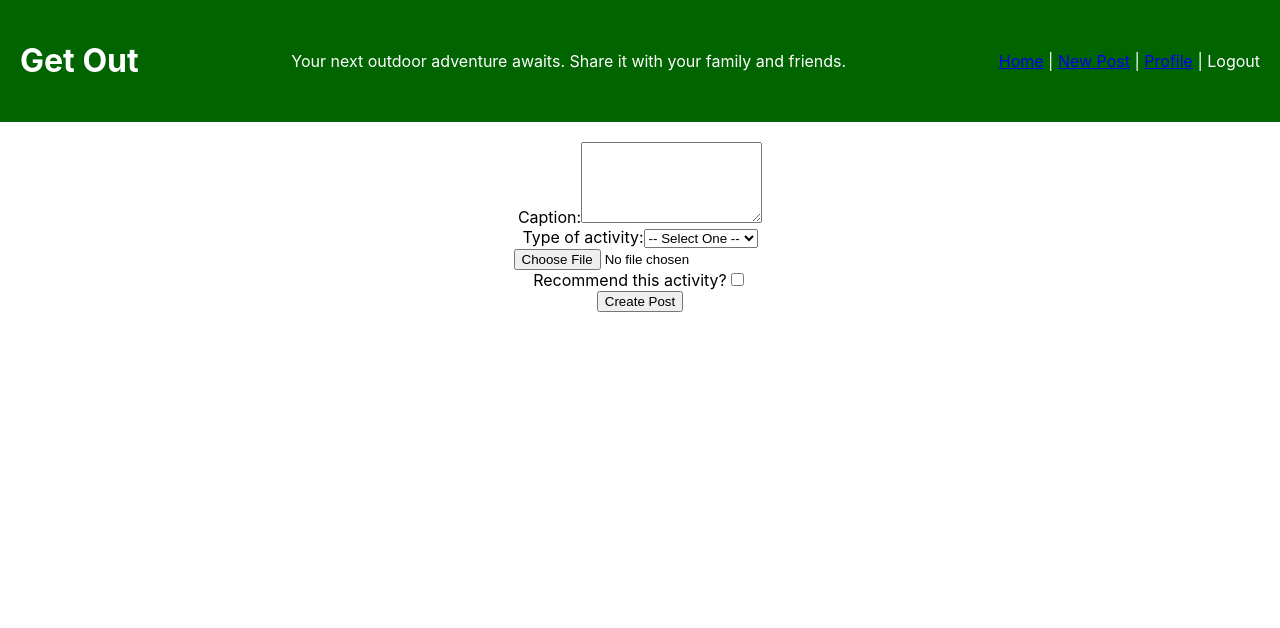
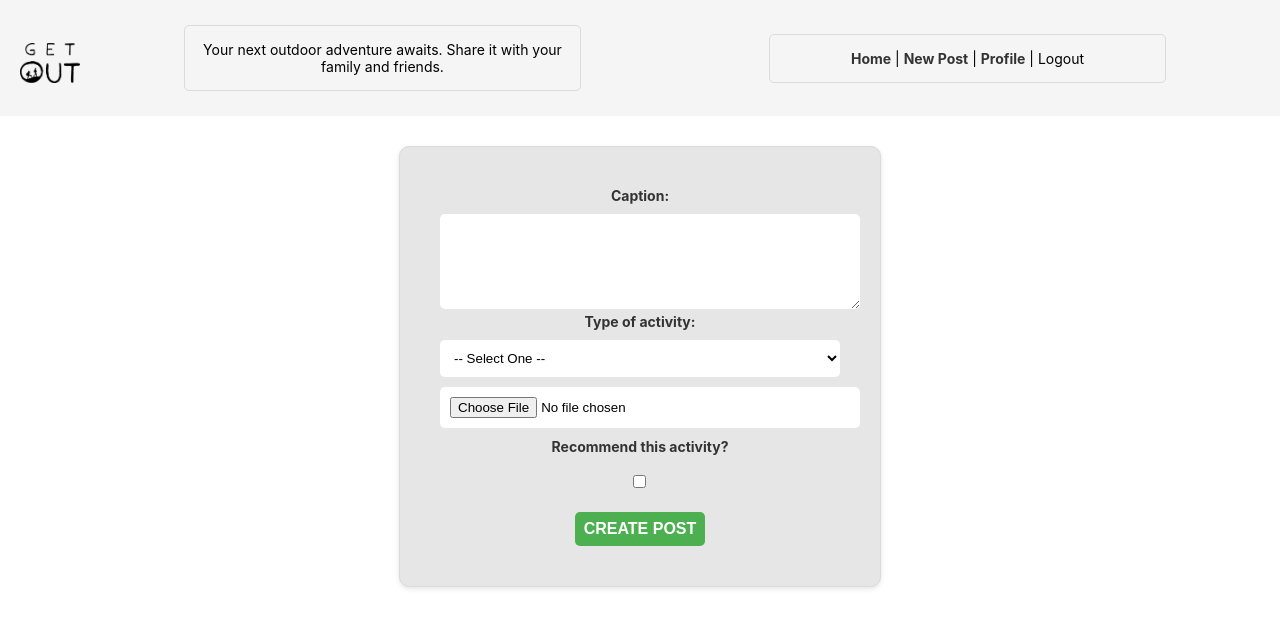
Before and after one commit to 0xhenrychen/coding-dojo-group-project, a React (Create React App) app in the folder client/: page /post/new in a window 1280 px wide. Shown: the top 628 px of the page. Built offline with nearby package versions, Linux system fonts and the light colour scheme; no server answers.

Commit message:
updated styling for the log in, registration and create post page

```diff
--- a/client/src/App.css
+++ b/client/src/App.css
@@ -1,3 +1,3 @@
 .App {
-  text-align: center;
+	text-align: center;
 }
--- a/client/src/components/CreatePost.js
+++ b/client/src/components/CreatePost.js
@@ -1,67 +1,80 @@
 // 5/17 - Henry - Create one post function is working. Jessica is working on the React side but I wanted to include this code just in case I need it to test the backend/login and registration. We still need to do styling (Alexandra).
 
-import React, {useState} from 'react';
-import axios from 'axios';
-import {useNavigate} from 'react-router-dom';
+import React, { useState } from "react";
+import axios from "axios";
+import { useNavigate } from "react-router-dom";
+import "./cssComponents/CreatePost.css";
 
 const CreatePost = (props) => {
-    const navigate = useNavigate()
+	const navigate = useNavigate();
 
 	const [post, setPost] = useState({
 		postCaption: "",
 		postType: "",
 		postRecommend: false,
-            image: null
-        })
+		image: null,
+	});
 
-    const [errors, setErrors] = useState({})
+	const [errors, setErrors] = useState({});
 	const [selectedImage, setSelectedImage] = useState(null);
 
 	const changeHandler = (e) => {
-        if(e.target.name === "postRecommend") {
-            setPost({...post, postRecommend: !post.postRecommend})
+		if (e.target.name === "postRecommend") {
+			setPost({ ...post, postRecommend: !post.postRecommend });
+		} else {
+			setPost({ ...post, [e.target.name]: e.target.value });
 		}
-        else {
-            setPost({...post, [e.target.name]: e.target.value})
-        }
-    }
+	};
 
 	const imgHandler = (e) => {
 		const imgSrc = URL.createObjectURL(e.target.files[0]);
-        setPost({...post, [e.target.name]: imgSrc});
-    }
+		setPost({ ...post, [e.target.name]: imgSrc });
+	};
 
 	const submitHandler = (e) => {
 		e.preventDefault();
 		console.log(post.postCaption);
-        axios.post('http://localhost:8000/api/newpost', post, {withCredentials: true})
+		axios
+			.post("http://localhost:8000/api/newpost", post, {
+				withCredentials: true,
+			})
 			.then((res) => {
 				console.log(res);
-                navigate('/home');
+				navigate("/home");
 			})
 			.catch((err) => {
 				console.log(err.response.data.errors);
 				setErrors(err.response.data.errors);
-            })
-    }
+			});
+	};
 
 	return (
 		<div>
-            <div>
-                <form onSubmit = {submitHandler}>
+			<div className="form-container">
+				<form onSubmit={submitHandler}>
 					<div>
 						<div>
 							<label htmlFor="postCaption">Caption:</label>
-                            <textarea id="post-caption" rows="5" cols="20" name = "postCaption" onChange = {changeHandler} value = {post.postCaption} />
-                            {
-                                errors.postCaption ?
-                                <p className = "text-danger">{errors.postCaption.message}</p> :
-                                null
-                            }
+							<textarea
+								id="post-caption"
+								rows="5"
+								cols="20"
+								name="postCaption"
+								onChange={changeHandler}
+								value={post.postCaption}
+							/>
+							{errors.postCaption ? (
+								<p className="text-danger">{errors.postCaption.message}</p>
+							) : null}
 						</div>
 						<div>
 							<label htmlFor="post-type">Type of activity:</label>
-                            <select id="post-type" name = "postType" onChange = {changeHandler} value = {post.postType}>
+							<select
+								id="post-type"
+								name="postType"
+								onChange={changeHandler}
+								value={post.postType}
+							>
 								<option value="">-- Select One --</option>
 								<option value="Hiking">Hiking</option>
 								<option value="Camping">Camping</option>
@@ -70,11 +83,9 @@ const CreatePost = (props) => {
 								<option value="Biking">Biking</option>
 								<option value="Other">Other</option>
 							</select>
-                            {
-                                errors.postType ?
-                                <p className = "text-danger">{errors.postType.message}</p> :
-                                null
-                            }
+							{errors.postType ? (
+								<p className="text-danger">{errors.postType.message}</p>
+							) : null}
 						</div>
 						<div>
 							{selectedImage && (
@@ -88,29 +99,28 @@ const CreatePost = (props) => {
 									<button onClick={() => setSelectedImage(null)}>Remove</button>
 								</div>
 							)}
-                        <input
-                            type="file"
-                            name="image"
-                            onChange={imgHandler}
-                        />
+							<input type="file" name="image" onChange={imgHandler} />
 						</div>
 						<div>
 							<label>Recommend this activity?</label>
-                            <input type="checkbox" name="postRecommend" onChange = {changeHandler} value={post.postRecommend} />
-                            {
-                                errors.postRecommend ?
-                                <p className = "text-danger">{errors.postRecommend.message}</p> :
-                                null
-                            }
+							<input
+								type="checkbox"
+								name="postRecommend"
+								onChange={changeHandler}
+								value={post.postRecommend}
+							/>
+							{errors.postRecommend ? (
+								<p className="text-danger">{errors.postRecommend.message}</p>
+							) : null}
 						</div>
 						<div>
-                            <input type = "submit" value = "Create Post" />
+							<input type="submit" value="Create Post" />
 						</div>
 					</div>
 				</form>
 			</div>
 		</div>
 	);
-}
+};
 
 export default CreatePost;
--- a/client/src/components/DisplayNav.js
+++ b/client/src/components/DisplayNav.js
@@ -1,47 +1,58 @@
 // 5/17 - Henry - Added a navigation component to show up at the top of every other component, i.e. "page". Jessica is working on the React side but I wanted to include this code just in case I need it to test the backend/login and registration. We still need to do styling (Alexandra).
 
-import React, {useEffect, useState} from 'react';
-import { useNavigate, Link, useLocation } from 'react-router-dom';
-import axios from 'axios';
+import React, { useEffect, useState } from "react";
+import { useNavigate, Link, useLocation } from "react-router-dom";
+import axios from "axios";
+import "./cssComponents/DisplayNav.css";
 
 const DisplayNav = (props) => {
-
 	const location = useLocation();
 	const navigate = useNavigate();
 	const [user, setUser] = useState({});
 
 	useEffect(() => {
-        axios.get(`http://localhost:8000/api/loggedInUser`, {withCredentials: true})
+		axios
+			.get(`http://localhost:8000/api/loggedInUser`, { withCredentials: true })
 			.then((response) => {
 				console.log(response);
 				setUser(response.data);
 			})
 			.catch((error) => {
 				console.log(error);
-            })
-    })
+			});
+	});
 
 	const logout = () => {
-        axios.post('http://localhost:8000/api/logout', {}, {withCredentials: true})
+		axios
+			.post("http://localhost:8000/api/logout", {}, { withCredentials: true })
 			.then((res) => {
-                navigate('/')
+				navigate("/");
 			})
 			.catch((err) => {
-            console.log(err)
-        })
-    }
+				console.log(err);
+			});
+	};
 
-    if(location.pathname === "/" || location.pathname === "/register") {
-    return null
+	if (location.pathname === "/" || location.pathname === "/register") {
+		return null;
 	}
 
 	return (
-        <div style={{display: "flex", justifyContent: "space-between", alignItems: "center", backgroundColor: "darkgreen", color: "white", padding: "20px", marginBottom: "20px"}}>
-            <h1>Get Out</h1>
-            <p>Your next outdoor adventure awaits. Share it with your family and friends.</p>
-            <p><Link to={'/home'}>Home</Link> | <Link to='/post/new'>New Post</Link> | <Link to={`/profile/${user._id}`}>Profile</Link> | <span onClick={logout}>Logout</span></p>
+		<div className="navbar-container">
+			<div className="logo-container">
+				<img className="logo" src="/get-out-logo.png" alt="App Logo" />
+			</div>
+			<p>
+				Your next outdoor adventure awaits. Share it with your family and
+				friends.
+			</p>
+			<p>
+				<Link to={"/home"}>Home</Link> | <Link to="/post/new">New Post</Link> |{" "}
+				<Link to={`/profile/${user._id}`}>Profile</Link> |{" "}
+				<span onClick={logout}>Logout</span>
+			</p>
 		</div>
 	);
-}
+};
 
 export default DisplayNav;
--- a/client/src/components/LoginUser.js
+++ b/client/src/components/LoginUser.js
@@ -1,67 +1,80 @@
 // 5/17 - Henry - This is the component for an existing user to log in. Confirmed it's working. Jessica, please use as you see fit.
 
-import React, {useState} from 'react';
-import axios from 'axios';
-import {useNavigate, Link} from 'react-router-dom';
+import React, { useState } from "react";
+import axios from "axios";
+import { useNavigate, Link } from "react-router-dom";
+import "./cssComponents/LoginUser.css";
 
 const LoginUser = (props) => {
-    const navigate = useNavigate()
+	const navigate = useNavigate();
 
 	const [user, setUser] = useState({
 		email: "",
-            password: ""
-        })
+		password: "",
+	});
 
-    const [errors, setErrors] = useState({})
+	const [errors, setErrors] = useState({});
 
 	const changeHandler = (e) => {
-        setUser({...user, [e.target.name]: e.target.value})
-    }
+		setUser({ ...user, [e.target.name]: e.target.value });
+	};
 
 	const submitHandler = (e) => {
 		e.preventDefault();
-        axios.post('http://localhost:8000/api/login', user, {withCredentials: true})
+		axios
+			.post("http://localhost:8000/api/login", user, { withCredentials: true })
 			.then((res) => {
 				console.log(res);
-                navigate('/home');
+				navigate("/home");
 			})
 			.catch((err) => {
 				console.log(err);
 				setErrors(err.response.data.errors);
-            })
-    }
+			});
+	};
 
 	return (
 		<div>
-            <form onSubmit = {submitHandler}>
-                <div>
+			<div className="logo-container">
+				<img className="logo" src="/get-out-logo.png" alt="App Logo" />
+			</div>
+			<form onSubmit={submitHandler}>
+				<div className="container">
 					<h2>Login:</h2>
 					<div>
 						<label htmlFor="email">Email:</label>
-                        <input type="email" name = "email" onChange = {changeHandler} value = {user.email} />
-                        {
-                            errors.email ?
-                            <p className = "text-danger">{errors.email.message}</p> :
-                            null
-                        }
+						<input
+							type="email"
+							name="email"
+							onChange={changeHandler}
+							value={user.email}
+						/>
+						{errors.email ? (
+							<p className="text-danger">{errors.email.message}</p>
+						) : null}
 					</div>
 					<div>
 						<label htmlFor="password">Password:</label>
-                        <input type="password" name = "password" onChange = {changeHandler} value = {user.password} />
-                        {
-                            errors.password ?
-                            <p className = "text-danger">{errors.password.message}</p> :
-                            null
-                        }
+						<input
+							type="password"
+							name="password"
+							onChange={changeHandler}
+							value={user.password}
+						/>
+						{errors.password ? (
+							<p className="text-danger">{errors.password.message}</p>
+						) : null}
 					</div>
 					<div>
-                        <input type = "submit" value = "Login" />
+						<input type="submit" value="Login" />
 					</div>
 				</div>
 			</form>
-            <p>Don't have an account? <Link to={'/register'}>Register</Link></p>
+			<p>
+				Don't have an account? <Link to={"/register"}>Register</Link>
+			</p>
 		</div>
 	);
-}
+};
 
 export default LoginUser;
--- a/client/src/components/RegisterUser.js
+++ b/client/src/components/RegisterUser.js
@@ -1,11 +1,12 @@
 // 5/17 - Henry - This is the component for a new user to register. Confirmed it's working. Jessica, please use as you see fit.
 
-import React, {useState} from 'react';
-import axios from 'axios';
-import {useNavigate, Link} from 'react-router-dom';
+import React, { useState } from "react";
+import axios from "axios";
+import { useNavigate, Link } from "react-router-dom";
+import "./cssComponents/RegisterUser.css";
 
 const RegisterUser = (props) => {
-    const navigate = useNavigate()
+	const navigate = useNavigate();
 	const [selectedImage, setSelectedImage] = useState(null);
 
 	const [user, setUser] = useState({
@@ -17,90 +18,114 @@ const RegisterUser = (props) => {
 		confirmPassword: "",
 		image: null,
 		posts: [],
-        })
+	});
 
-    const [errors, setErrors] = useState({})
+	const [errors, setErrors] = useState({});
 
 	const changeHandler = (e) => {
-        setUser({...user, [e.target.name]: e.target.value})
-    }
+		setUser({ ...user, [e.target.name]: e.target.value });
+	};
 
 	const imgHandler = (e) => {
 		const imgSrc = URL.createObjectURL(e.target.files[0]);
-        setUser({...user, [e.target.name]: imgSrc});
-    }
+		setUser({ ...user, [e.target.name]: imgSrc });
+	};
 
 	const submitHandler = (e) => {
 		e.preventDefault();
-        axios.post('http://localhost:8000/api/register', user, {withCredentials: true})
+		axios
+			.post("http://localhost:8000/api/register", user, {
+				withCredentials: true,
+			})
 			.then((res) => {
 				console.log(res);
-                navigate('/home');
+				navigate("/home");
 			})
 			.catch((err) => {
 				console.log(err);
 				setErrors(err.response.data.errors);
-            })
-    }
+			});
+	};
 
 	return (
 		<div>
-            <form onSubmit = {submitHandler}>
-                <div>
+			<div className="logo-container">
+				<img className="logo" src="/get-out-logo.png" alt="App Logo" />
+			</div>
+			<form onSubmit={submitHandler}>
+				<div className="container">
 					<h2>Register:</h2>
 					<div>
 						<label htmlFor="firstName">First Name:</label>
-                        <input type="text" name = "firstName" onChange = {changeHandler} value = {user.firstName} />
-                        {
-                            errors.firstName ?
-                            <p className = "text-danger">{errors.firstName.message}</p> :
-                            null
-                        }
+						<input
+							type="text"
+							name="firstName"
+							onChange={changeHandler}
+							value={user.firstName}
+						/>
+						{errors.firstName ? (
+							<p className="text-danger">{errors.firstName.message}</p>
+						) : null}
 					</div>
 					<div>
 						<label htmlFor="lastName">Last Name:</label>
-                        <input type="text" name = "lastName" onChange = {changeHandler} value = {user.lastName} />
-                        {
-                            errors.lastName ?
-                            <p className = "text-danger">{errors.lastName.message}</p> :
-                            null
-                        }
+						<input
+							type="text"
+							name="lastName"
+							onChange={changeHandler}
+							value={user.lastName}
+						/>
+						{errors.lastName ? (
+							<p className="text-danger">{errors.lastName.message}</p>
+						) : null}
 					</div>
 					<div>
 						<label htmlFor="username">Username:</label>
-                        <input type="text" name = "username" onChange = {changeHandler} value = {user.username} />
-                        {
-                            errors.username ?
-                            <p className = "text-danger">{errors.username.message}</p> :
-                            null
-                        }
+						<input
+							type="text"
+							name="username"
+							onChange={changeHandler}
+							value={user.username}
+						/>
+						{errors.username ? (
+							<p className="text-danger">{errors.username.message}</p>
+						) : null}
 					</div>
 					<div>
 						<label htmlFor="email">Email:</label>
-                        <input type="email" name = "email" onChange = {changeHandler} value = {user.email} />
-                        {
-                            errors.email ?
-                            <p className = "text-danger">{errors.email.message}</p> :
-                            null
-                        }
+						<input
+							type="email"
+							name="email"
+							onChange={changeHandler}
+							value={user.email}
+						/>
+						{errors.email ? (
+							<p className="text-danger">{errors.email.message}</p>
+						) : null}
 					</div>
 					<div>
 						<label htmlFor="password">Password:</label>
-                        <input type="password" name = "password" onChange = {changeHandler} value = {user.password} />
-                        {
-                            errors.password ?
-                            <p className = "text-danger">{errors.password.message}</p> :
-                            null
-                        }
+						<input
+							type="password"
+							name="password"
+							onChange={changeHandler}
+							value={user.password}
+						/>
+						{errors.password ? (
+							<p className="text-danger">{errors.password.message}</p>
+						) : null}
 					</div>
 					<div>
 						<label htmlFor="confirmPassword">Confirm Password:</label>
-                        <input type="password" name = "confirmPassword" onChange = {changeHandler} value = {user.confirmPassword} />
-                        {
-                            errors.confirmPassword ?
-                            <p className = "text-danger">{errors.confirmPassword.message}</p> :
-                            null
-                        }
+						<input
+							type="password"
+							name="confirmPassword"
+							onChange={changeHandler}
+							value={user.confirmPassword}
+						/>
+						{errors.confirmPassword ? (
+							<p className="text-danger">{errors.confirmPassword.message}</p>
+						) : null}
 					</div>
 					<div>
 						<label htmlFor="image">Profile Picture:</label>
@@ -115,20 +140,18 @@ const RegisterUser = (props) => {
 								<button onClick={() => setSelectedImage(null)}>Remove</button>
 							</div>
 						)}
-                        <input
-                            type="file"
-                            name="image"
-                            onChange={imgHandler}
-                        />
+						<input type="file" name="image" onChange={imgHandler} />
 					</div>
 					<div>
-                        <input type = "submit" value = "Create Account" />
+						<input type="submit" value="Create Account" />
 					</div>
 				</div>
 			</form>
-            <p>Already have an account? <Link to={'/'}>Log in</Link></p>
+			<p>
+				Already have an account? <Link to={"/"}>Log in</Link>
+			</p>
 		</div>
 	);
-}
+};
 
 export default RegisterUser;
--- /dev/null
+++ b/client/src/components/cssComponents/CreatePost.css
@@ -0,0 +1,84 @@
+.form-container {
+	max-width: 400px;
+	margin: 0 auto;
+	margin-top: 30px;
+	padding: 40px;
+	background-color: #e6e6e6;
+	border-radius: 10px;
+	box-shadow: 0 2px 5px rgba(0, 0, 0, 0.1);
+}
+
+.form-container label {
+	display: block;
+	margin-bottom: 10px;
+	font-weight: bold;
+	color: #333;
+}
+
+.form-container textarea,
+.form-container select,
+.form-container input[type="file"] {
+	width: 100%;
+	padding: 10px;
+	border: none;
+	border-radius: 5px;
+	background-color: white;
+	font-family: Arial, sans-serif;
+}
+
+.form-container input[type="file"] {
+	margin-top: 10px;
+	cursor: pointer;
+}
+
+.form-container input[type="checkbox"] {
+	margin-top: 10px;
+	margin-right: 5px;
+}
+
+.form-container input[type="submit"] {
+	margin-top: 20px;
+	background-color: #4caf50;
+	color: #fff;
+	border: none;
+	border-radius: 5px;
+	font-weight: bold;
+	text-transform: uppercase;
+	transition: background-color 0.3s ease;
+}
+
+.form-container input[type="submit"]:hover {
+	background-color: #45a049;
+}
+
+.error-message {
+	color: #ff0000;
+	font-size: 14px;
+	margin-top: 5px;
+}
+
+.remove-image-button {
+	display: inline-block;
+	padding: 6px 10px;
+	background-color: #ff0000;
+	color: #fff;
+	border: none;
+	border-radius: 5px;
+	cursor: pointer;
+	font-size: 12px;
+	font-weight: bold;
+	text-transform: uppercase;
+	letter-spacing: 1px;
+	transition: background-color 0.3s ease;
+}
+
+.remove-image-button:hover {
+	background-color: #e60000;
+}
+
+@media (max-width: 768px) {
+	.form-container {
+		max-width: 100%;
+		padding: 20px;
+	}
+}
--- /dev/null
+++ b/client/src/components/cssComponents/DisplayNav.css
@@ -0,0 +1,22 @@
+.navbar-container {
+	display: flex;
+	justify-content: space-between;
+	align-items: center;
+	background-color: #f5f5f5;
+	padding: 10px 20px;
+}
+
+.logo-container {
+	display: flex;
+	align-items: center;
+}
+
+.logo {
+	width: 60px;
+	height: 40px;
+	margin-right: 10px;
+}
+
+.navbar-container a {
+	color: #333;
+}
--- /dev/null
+++ b/client/src/components/cssComponents/LoginUser.css
@@ -0,0 +1,80 @@
+/* LoginUser.css */
+.container {
+	max-width: 350px;
+	margin: 0 auto;
+	padding: 20px;
+	border: 1px solid #dbdbdb;
+	border-radius: 8px;
+	background-color: #fff;
+}
+
+.form-container {
+	border: 1px solid #dbdbdb;
+	border-radius: 5px;
+	padding: 15px;
+	margin-bottom: 20px;
+}
+
+.logo-container {
+	text-align: center;
+	margin-top: 30px;
+	margin-bottom: 20px;
+}
+
+.logo {
+	width: 200px;
+	height: auto;
+}
+
+h2 {
+	text-align: center;
+	font-size: 28px;
+	margin-bottom: 20px;
+}
+
+label {
+	display: block;
+	font-size: 14px;
+	margin-bottom: 8px;
+}
+
+input[type="email"],
+input[type="password"] {
+	width: 170px;
+	padding: 7px;
+	margin-bottom: 10px;
+	border: 1px solid #dbdbdb;
+	border-radius: 5px;
+}
+
+.text-danger {
+	color: #ed4956;
+	margin-top: 5px;
+}
+
+input[type="submit"] {
+	width: 130px;
+	padding: 8px;
+	background-color: #0095f6;
+	color: #fff;
+	border: none;
+	border-radius: 10px;
+	cursor: pointer;
+	font-size: 16px;
+}
+
+p {
+	text-align: center;
+	margin: 15px auto;
+	font-size: 14px;
+	border: 1px solid #dbdbdb;
+	border-radius: 5px;
+	padding: 15px;
+	width: 365px;
+}
+
+p a {
+	color: #0661b7;
+	text-decoration: none;
+	font-weight: bold;
+}
--- /dev/null
+++ b/client/src/components/cssComponents/RegisterUser.css
@@ -0,0 +1,77 @@
+.container {
+	max-width: 350px;
+	margin: 0 auto;
+	padding: 20px;
+	border: 1px solid #dbdbdb;
+	border-radius: 8px;
+	background-color: #fff;
+}
+
+.form-container {
+	border: 1px solid #dbdbdb;
+	border-radius: 5px;
+	padding: 15px;
+	margin-bottom: 20px;
+}
+
+.logo-container {
+	text-align: center;
+	margin-top: 30px;
+	margin-bottom: 20px;
+}
+
+.logo {
+	width: 200px;
+	height: auto;
+}
+
+h2 {
+	text-align: center;
+	font-size: 24px;
+	margin-bottom: 20px;
+}
+
+label {
+	display: block;
+	font-size: 14px;
+	margin-bottom: 8px;
+}
+
+input[type="text"],
+input[type="email"],
+input[type="password"],
+input[type="file"] {
+	width: 180px;
+	padding: 7px;
+	margin-bottom: 10px;
+	border: 1px solid #dbdbdb;
+	border-radius: 5px;
+}
+
+.text-danger {
+	color: #ed4956;
+	margin-top: 5px;
+}
+
+input[type="submit"] {
+	width: 130px;
+	padding: 8px;
+	background-color: #0095f6;
+	color: #fff;
+	border: none;
+	border-radius: 10px;
+	cursor: pointer;
+	font-size: 16px;
+}
+
+p {
+	text-align: center;
+	margin-top: 15px;
+	font-size: 14px;
+}
+
+p a {
+	color: #0661b7;
+	text-decoration: none;
+	font-weight: bold;
+}
```
Also changed, not shown: client/src/components/UserByPost.js (+14 -10 lines), client/src/index.css (+8 -8 lines), client/public/get-out-logo.png (added), client/src/components/cssComponents/UserByPost.css (added). Lines whose indentation alone changed are shown as unchanged.
